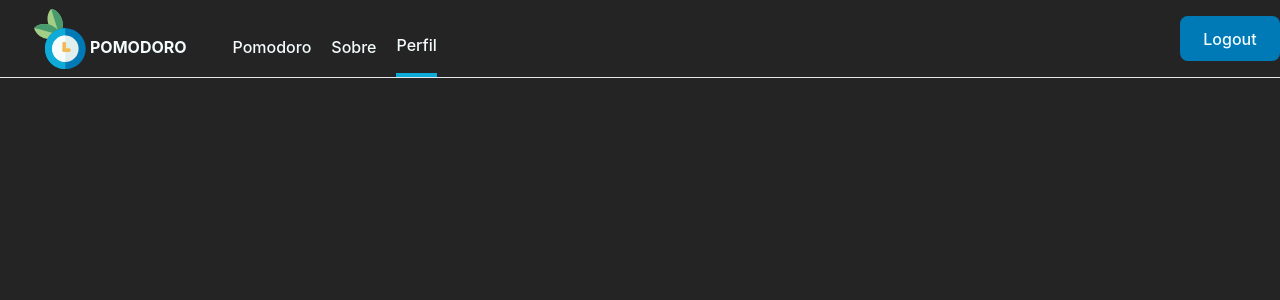
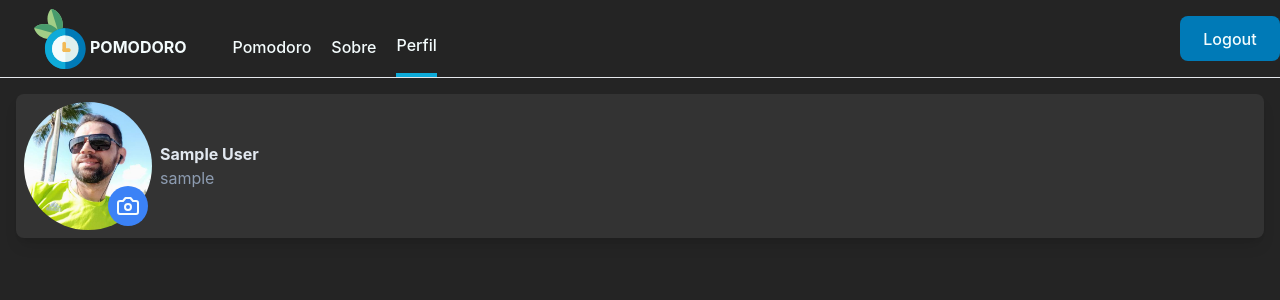
Before and after one commit to DeanVini/pomodoroVUE, a Vue app: page /perfil in a window 1280 px wide. Shown: the top 300 px of the page. Built offline with nearby package versions, Linux system fonts and the light colour scheme; sample sign-in values are in the browser's storage; what vue-sweetalert2 would draw is missing.

Commit message:
feat: profile page(incomplete)

```diff
--- a/db/db.json
+++ b/db/db.json
@@ -21,15 +21,10 @@
     {
       "taskStored": [
         {
-          "description": "teset",
+          "description": "ir de F",
           "finished": false,
           "show": true,
-          "id": 2
-        },
-        {
-          "description": "FULLSTACK",
-          "finished": false,
-          "show": true
+          "id": 4
         },
         {
           "description": "aaaaa",
@@ -38,16 +33,26 @@
           "id": 3
         },
         {
+          "description": "FULLSTACK",
+          "finished": false,
+          "show": true
+        },
+        {
+          "description": "teset",
+          "finished": false,
+          "show": true,
+          "id": 2
+        },
+        {
           "description": "Desenvolver o PomodoroVUE",
           "finished": false,
           "show": true,
           "id": 1
         },
         {
-          "description": "ir de F",
+          "description": "Fazer um Backend",
           "finished": false,
-          "show": true,
-          "id": 4
+          "show": true
         }
       ],
       "id": 1
--- a/package.json
+++ b/package.json
@@ -11,9 +11,13 @@
     "backend": "json-server --watch db/db.json"
   },
   "dependencies": {
+    "@fortawesome/fontawesome-svg-core": "^6.5.1",
+    "@fortawesome/free-solid-svg-icons": "^6.5.1",
+    "@fortawesome/vue-fontawesome": "^3.0.5",
     "axios": "^1.4.0",
     "concurrently": "^8.2.0",
     "json-server": "^0.17.3",
+    "lucide-vue-next": "^0.295.0",
     "pinia": "^2.1.4",
     "tw-elements": "^1.0.0-beta2",
     "vue": "^3.3.4",
--- a/src/main.js
+++ b/src/main.js
@@ -3,12 +3,17 @@ import { createPinia } from 'pinia'
 import './index.css'
 import App from './App.vue'
 import router from './router'
-import VueSweetalert2 from 'vue-sweetalert2';
-import 'sweetalert2/dist/sweetalert2.min.css';
+import VueSweetalert2 from 'vue-sweetalert2'
+import 'sweetalert2/dist/sweetalert2.min.css'
+import { library } from '@fortawesome/fontawesome-svg-core'
+import { FontAwesomeIcon } from '@fortawesome/vue-fontawesome'
+import { faUserSecret } from '@fortawesome/free-solid-svg-icons'
+import { faCircleUser } from "@fortawesome/free-solid-svg-icons";
 
+library.add(faUserSecret, faCircleUser)
 
 
 const pinia = createPinia()
 
 
-createApp(App).use(router).use(pinia).use(VueSweetalert2).mount('#app')
+createApp(App).component('font-awesome-icon', FontAwesomeIcon).use(router).use(pinia).use(VueSweetalert2).mount('#app')
--- a/src/views/Perfil.vue
+++ b/src/views/Perfil.vue
@@ -1,7 +1,37 @@
 <template>
+  <div class="w-full h-full p-4">
+    <div class="bg-[#333333] p-2 rounded-lg shadow-lg">
+      <div class="flex flex-col lg:flex-row">
+        <div class="flex flex-row items-center">
+          <div class="w-20 h-20 sm:w-24 sm:h-24 flex-none lg:w-32 lg:h-32 image-fit relative">
+            <img
+                alt="Andre's exemple photo"
+                class="rounded-full"
+                src="../../public/mestre.jpeg"
+            />
+            <div class="absolute mb-1 mr-1 flex items-center justify-center bottom-0 right-0 bg-blue-500 rounded-full p-2">
+              <svg xmlns="http://www.w3.org/2000/svg" width="24" height="24" viewBox="0 0 24 24" fill="none" stroke="currentColor" stroke-width="2" stroke-linecap="round" stroke-linejoin="round" class="lucide lucide-camera"><path d="M14.5 4h-5L7 7H4a2 2 0 0 0-2 2v9a2 2 0 0 0 2 2h16a2 2 0 0 0 2-2V9a2 2 0 0 0-2-2h-3l-2.5-3z"/><circle cx="12" cy="13" r="3"/></svg>
+            </div>
+          </div>
+          <div class="flex flex-col ml-2">
+            <span class="font-bold text-[#E2E8F0]">{{ userInfo.name }} {{ userInfo.surname }}</span>
+            <span class="text-[#8D9CB1]">{{ userInfo.username }}</span>
 
+          </div>
+        </div>
+      </div>
+    </div>
+  </div>
 </template>
 
 <script setup>
-import NavBar from '../components/Global/NavBar.vue'
+import {onMounted, ref} from "vue";
+import userInfoStore from "../store/userInfos.js";
+
+let userInfo = ref({})
+
+
+onMounted(()=>{
+  userInfo.value = userInfoStore().userInfo
+})
 </script>
```
Also changed, not shown: public/mestre.jpeg (added), 1 other file (tests, documents, lock files or other folders).
